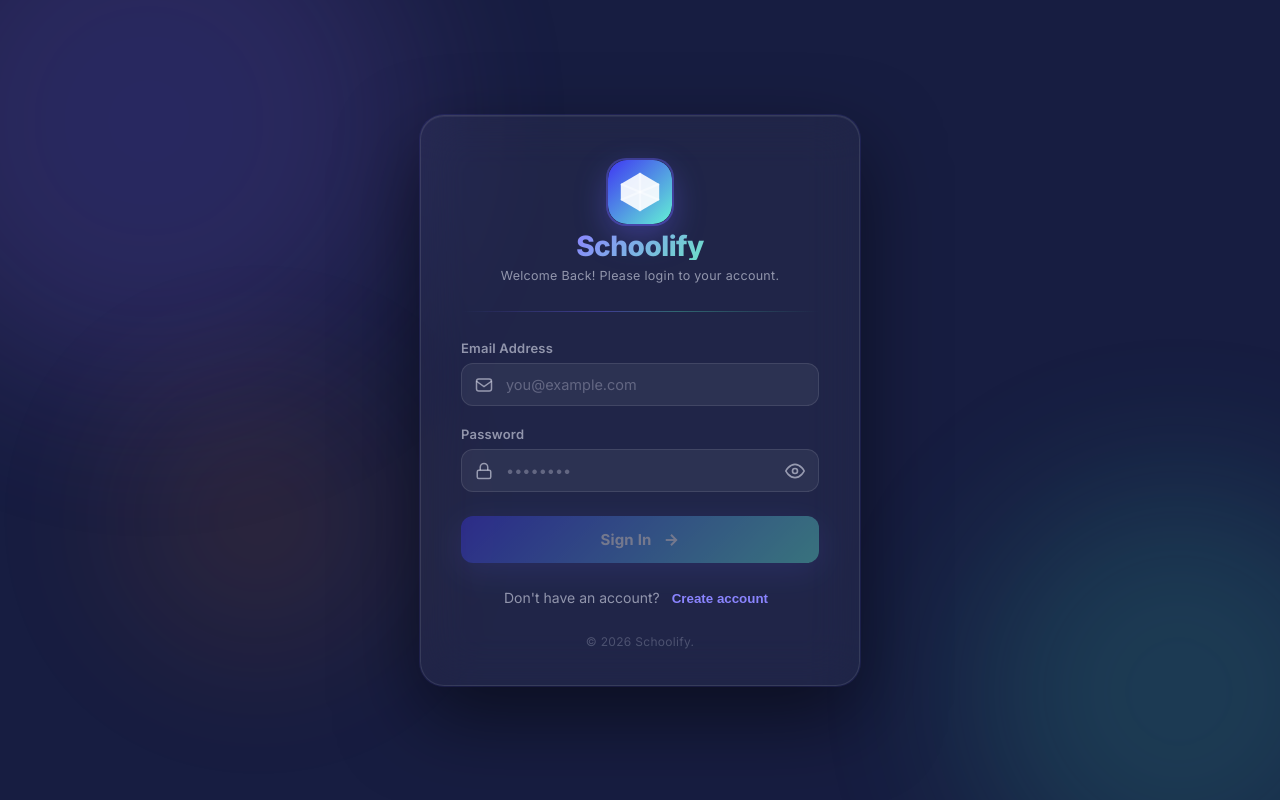
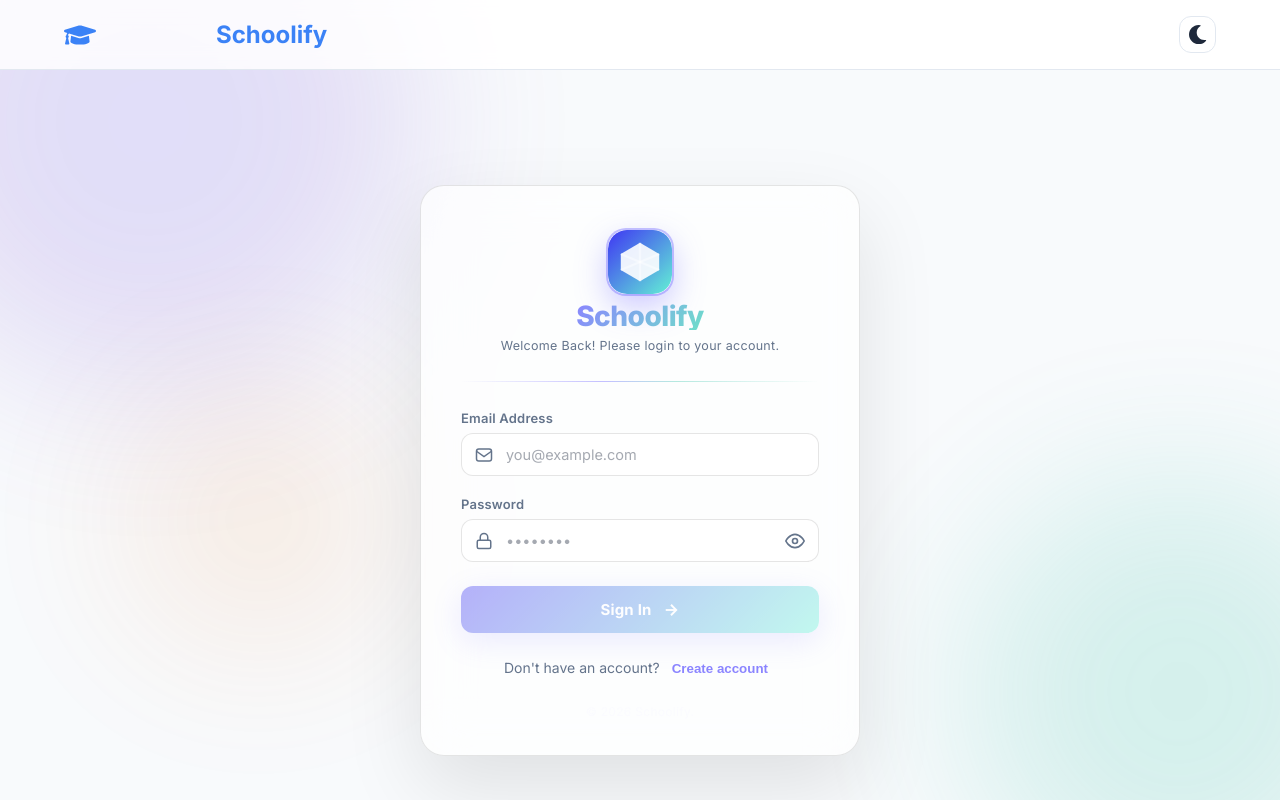
Before and after one commit to mohamed-ahmed99/Schoolify, a React (Vite) app in the folder front-end/: page / in a window 1280 px wide. Built offline with nearby package versions, Linux system fonts and the light colour scheme.

Commit message:
Dark/lightmode and navbar

```diff
--- a/front-end/package.json
+++ b/front-end/package.json
@@ -11,7 +11,8 @@
   },
   "dependencies": {
     "react": "^19.2.0",
-    "react-dom": "^19.2.0"
+    "react-dom": "^19.2.0",
+    "react-icons": "^5.5.0"
   },
   "devDependencies": {
     "@eslint/js": "^9.39.1",
--- a/front-end/src/App.jsx
+++ b/front-end/src/App.jsx
@@ -1,17 +1,22 @@
 import { useState } from "react";
-import Login from "./pages/Login";
-import Register from "./pages/Register";
+import Login from "./pages/auth/Login";
+import Register from "./pages/auth/Register";
+import Navbar from "./components/Navbar";
+import { ThemeProvider } from "./context/ThemeContext";
 
 export default function App() {
   const [currentPage, setCurrentPage] = useState("login");
 
   return (
-    <>
-      {currentPage === "login" ? (
-        <Login onSwitch={() => setCurrentPage("register")} />
-      ) : (
-        <Register onSwitch={() => setCurrentPage("login")} />
-      )}
-    </>
+    <ThemeProvider>
+      <Navbar />
+      <main style={{ minHeight: 'calc(100vh - 70px)' }}>
+        {currentPage === "login" ? (
+          <Login onSwitch={() => setCurrentPage("register")} />
+        ) : (
+          <Register onSwitch={() => setCurrentPage("login")} />
+        )}
+      </main>
+    </ThemeProvider>
   );
 }
--- /dev/null
+++ b/front-end/src/components/Navbar.css
@@ -0,0 +1,69 @@
+.navbar {
+    position: sticky;
+    top: 0;
+    left: 0;
+    width: 100%;
+    height: 70px;
+    background-color: var(--nav-bg);
+    backdrop-filter: blur(10px);
+    -webkit-backdrop-filter: blur(10px);
+    border-bottom: 1px solid var(--border-color);
+    z-index: 1000;
+    display: flex;
+    align-items: center;
+}
+
+.navbar-container {
+    max-width: 1200px;
+    width: 90%;
+    margin: 0 auto;
+    display: flex;
+    justify-content: space-between;
+    align-items: center;
+}
+
+.navbar-logo {
+    display: flex;
+    align-items: center;
+    gap: 120px;
+    font-size: 1.5rem;
+    font-weight: 700;
+    color: var(--accent-primary);
+    /* Truncated link styles or similar if needed */
+}
+
+.logo-icon {
+    font-size: 2rem;
+}
+
+.navbar-actions {
+    display: flex;
+    align-items: center;
+    gap: 1rem;
+}
+
+.theme-toggle {
+    background: none;
+    border: 1px solid var(--border-color);
+    color: var(--text-primary);
+    font-size: 1.2rem;
+    cursor: pointer;
+    padding: 8px;
+    border-radius: 12px;
+    display: flex;
+    align-items: center;
+    justify-content: center;
+    transition: all var(--transition-speed);
+}
+
+.theme-toggle:hover {
+    background-color: var(--bg-secondary);
+    border-color: var(--accent-primary);
+    color: var(--accent-primary);
+    transform: scale(1.1);
+}
+
+/* Specific adjustment for darker modes */
+[data-theme='dark'] .navbar {
+    box-shadow: 0 4px 12px rgba(0, 0, 0, 0.4);
+}
--- /dev/null
+++ b/front-end/src/components/Navbar.jsx
@@ -0,0 +1,31 @@
+import React from 'react';
+import { useTheme } from '../context/ThemeContext';
+import { FaSun, FaMoon, FaGraduationCap } from 'react-icons/fa';
+import './Navbar.css';
+
+const Navbar = () => {
+    const { theme, toggleTheme } = useTheme();
+
+    return (
+        <nav className="navbar">
+            <div className="navbar-container">
+                <div className="navbar-logo">
+                    <FaGraduationCap className="logo-icon" />
+                    <span>Schoolify</span>
+                </div>
+                <div className="navbar-actions">
+                    <button
+                        className="theme-toggle"
+                        onClick={toggleTheme}
+                        aria-label="Toggle Theme"
+                        title={theme === 'light' ? 'Switch to Dark Mode' : 'Switch to Light Mode'}
+                    >
+                        {theme === 'light' ? <FaMoon /> : <FaSun />}
+                    </button>
+                </div>
+            </div>
+        </nav>
+    );
+};
+
+export default Navbar;
--- /dev/null
+++ b/front-end/src/context/ThemeContext.jsx
@@ -0,0 +1,30 @@
+import React, { createContext, useContext, useState, useEffect } from 'react';
+
+const ThemeContext = createContext();
+
+export const ThemeProvider = ({ children }) => {
+    const [theme, setTheme] = useState(localStorage.getItem('theme') || 'light');
+
+    useEffect(() => {
+        document.documentElement.setAttribute('data-theme', theme);
+        localStorage.setItem('theme', theme);
+    }, [theme]);
+
+    const toggleTheme = () => {
+        setTheme((prevTheme) => (prevTheme === 'light' ? 'dark' : 'light'));
+    };
+
+    return (
+        <ThemeContext.Provider value={{ theme, toggleTheme }}>
+            {children}
+        </ThemeContext.Provider>
+    );
+};
+
+export const useTheme = () => {
+    const context = useContext(ThemeContext);
+    if (!context) {
+        throw new Error('useTheme must be used within a ThemeProvider');
+    }
+    return context;
+};
--- a/front-end/src/index.css
+++ b/front-end/src/index.css
@@ -1,10 +1,37 @@
-/* Global reset — Schoolify */
+:root {
+  /* Light Theme Variables */
+  --bg-primary: #ffffff;
+  --bg-secondary: #f8fafc;
+  --text-primary: #1e293b;
+  --text-secondary: #64748b;
+  --accent-primary: #3b82f6;
+  --accent-hover: #2563eb;
+  --nav-bg: rgba(255, 255, 255, 0.8);
+  --border-color: #e2e8f0;
+  --card-shadow: 0 4px 6px -1px rgb(0 0 0 / 0.1), 0 2px 4px -2px rgb(0 0 0 / 0.1);
+  --transition-speed: 0.3s;
+}
+
+[data-theme='dark'] {
+  /* Dark Theme Variables */
+  --bg-primary: #0f172a;
+  --bg-secondary: #1e293b;
+  --text-primary: #f8fafc;
+  --text-secondary: #94a3b8;
+  --accent-primary: #60a5fa;
+  --accent-hover: #3b82f6;
+  --nav-bg: rgba(15, 23, 42, 0.8);
+  --border-color: #334155;
+  --card-shadow: 0 10px 15px -3px rgb(0 0 0 / 0.3);
+}
+
 *,
 *::before,
 *::after {
   box-sizing: border-box;
   margin: 0;
   padding: 0;
+  transition: background-color var(--transition-speed), color var(--transition-speed);
 }
 
 html,
@@ -12,9 +39,31 @@ body,
 #root {
   height: 100%;
   width: 100%;
+  background-color: var(--bg-primary);
+  color: var(--text-primary);
+  font-family: 'Inter', system-ui, -apple-system, sans-serif;
+  overflow-x: hidden;
 }
 
 body {
   -webkit-font-smoothing: antialiased;
   -moz-osx-font-smoothing: grayscale;
 }
+
+/* Custom Scrollbar */
+::-webkit-scrollbar {
+  width: 8px;
+}
+
+::-webkit-scrollbar-track {
+  background: var(--bg-secondary);
+}
+
+::-webkit-scrollbar-thumb {
+  background: var(--text-secondary);
+  border-radius: 10px;
+}
+
+::-webkit-scrollbar-thumb:hover {
+  background: var(--accent-primary);
+}
--- a/front-end/src/pages/Login.css
+++ b/front-end/src/pages/auth/Login.css
@@ -18,17 +18,32 @@
     --teal: #63f1d5;
     --purple-light: #8b85ff;
     --teal-light: #6ddfc9;
-    --bg-dark: #171d41;
-    --bg-card: rgba(255, 255, 255, 0.04);
-    --border: rgba(255, 255, 255, 0.1);
-    --text-primary: #f0f2ff;
-    --text-secondary: rgba(240, 242, 255, 0.55);
-    --error: #ff6b8a;
-    --input-bg: rgba(255, 255, 255, 0.06);
-    --input-focus: rgba(108, 99, 255, 0.25);
+    --bg-dark: #f8fafc;
+    /* Light default */
+    --bg-card: rgba(255, 255, 255, 0.7);
+    --border: rgba(0, 0, 0, 0.1);
+    --text-primary: #1e293b;
+    --text-secondary: #64748b;
+    --error: #ff4757;
+    --input-bg: #ffffff;
+    --input-focus: rgba(63, 54, 243, 0.05);
+    --card-shadow: 0 32px 80px rgba(0, 0, 0, 0.1);
+    --input-placeholder: rgba(30, 41, 59, 0.4);
     --radius-card: 24px;
     --radius-input: 12px;
     --transition: 0.25s cubic-bezier(0.4, 0, 0.2, 1);
+}
+
+[data-theme='dark'] {
+    --bg-dark: #0f172a;
+    --bg-card: rgba(30, 41, 59, 0.7);
+    --border: rgba(255, 255, 255, 0.1);
+    --text-primary: #f8fafc;
+    --text-secondary: #94a3b8;
+    --input-bg: rgba(255, 255, 255, 0.05);
+    --input-focus: rgba(255, 255, 255, 0.1);
+    --card-shadow: 0 32px 80px rgba(0, 0, 0, 0.5);
+    --input-placeholder: rgba(248, 250, 252, 0.3);
 }
 
 /* ---------- Root Container ---------- */
@@ -111,10 +126,7 @@
     border: 1px solid var(--border);
     border-radius: var(--radius-card);
     padding: 44px 40px 36px;
-    box-shadow:
-        0 0 0 1px rgba(108, 99, 255, 0.12),
-        0 32px 80px rgba(0, 0, 0, 0.5),
-        inset 0 1px 0 rgba(255, 255, 255, 0.06);
+    box-shadow: var(--card-shadow);
     animation: cardIn 0.55s cubic-bezier(0.34, 1.56, 0.64, 1) both;
 }
 
@@ -277,7 +289,7 @@
 }
 
 .field-input::placeholder {
-    color: rgba(240, 242, 255, 0.28);
+    color: var(--input-placeholder);
 }
 
 .field-input:focus {
```
Also changed, not shown: front-end/src/pages/auth/Login.jsx (renamed from front-end/src/pages/Login.jsx), front-end/src/pages/auth/Register.jsx (renamed from front-end/src/pages/Register.jsx), 1 other file (tests, documents, lock files or other folders).
